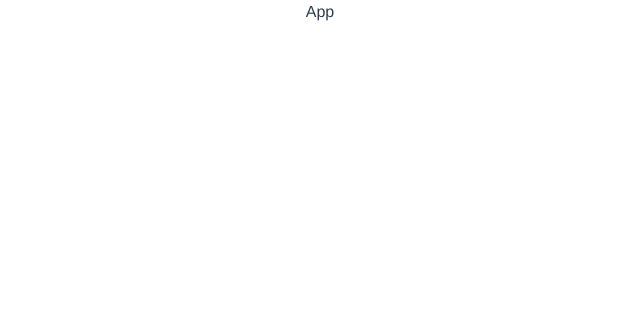
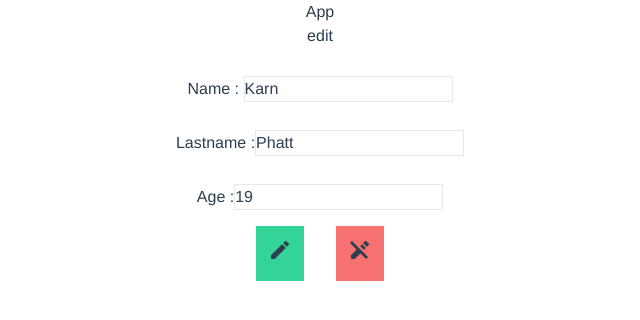
Before and after one commit to karnkm/INT203_62130500010_Groupwork_SPA, a Vue app: page /edit/1 in a window 1280 px wide. Before the commit this address had no page. Shown: the top 320 px of the page, without its empty margins (320-960 px from the left). Built offline with nearby package versions, Linux system fonts and the light colour scheme; data requests are answered from the project's data file.

Commit message:
[update] can delete data

```diff
--- a/db.json
+++ b/db.json
@@ -5,24 +5,6 @@
       "firstname": "Karn",
       "lastname": "Phatt",
       "age": "19"
-    },
-    {
-      "firstname": "hui",
-      "lastname": "ko",
-      "age": "2",
-      "id": 2
-    },
-    {
-      "firstname": "art",
-      "lastname": "zaza",
-      "age": "20",
-      "id": 3
-    },
-    {
-      "firstname": "jo",
-      "lastname": "plo",
-      "age": "8",
-      "id": 4
     }
   ]
 }
--- a/public/index.html
+++ b/public/index.html
@@ -5,6 +5,8 @@
     <meta http-equiv="X-UA-Compatible" content="IE=edge">
     <meta name="viewport" content="width=device-width,initial-scale=1.0">
     <link rel="icon" href="<%= BASE_URL %>favicon.ico">
+    <link href="https://fonts.googleapis.com/icon?family=Material+Icons"
+      rel="stylesheet">
     <title><%= htmlWebpackPlugin.options.title %></title>
   </head>
   <body>
--- /dev/null
+++ b/src/components/ChangeState.vue
@@ -0,0 +1,50 @@
+<template>
+<p>edit</p>
+  <form @submit.prevent>
+      <label>Name : <input type="text" class="border border-gray-200 mt-7" v-model="name" required></label><br>
+      <label>Lastname :<input type="text" class="border border-gray-200 mt-7" v-model="lastname" required></label><br>
+      <label>Age :<input type="number" class="border border-gray-200 mt-7" v-model="age" required></label><br>
+      <div class="flex justify-center">
+            <button class="m-4 bg-green-400 p-3" @click="editStudent"><span class="material-icons">create</span></button>
+            <button class="m-4 bg-red-400 p-3" @click="deleteStudent"><span class="material-icons">edit_off</span></button>
+      </div>
+
+      <!-- {{name}},{{lastname}},{{age}} -->
+  </form>
+</template>
+
+<script>
+export default {
+    props : ['id'],
+    data() {
+        return {
+            url: 'http://localhost:3000/students/' + this.id,
+            name:'',
+            lastname:'',
+            age:''
+        }
+    },
+    methods: {
+        async deleteStudent(){
+            const response = await fetch(this.url,{
+                method:'delete'
+            })
+            console.log(response)
+            this.$router.push('/')
+        },
+
+    },
+    async mounted() {
+        const response = await fetch(this.url);
+        const data = await response.json();
+        this.name = data.firstname
+        this.lastname = data.lastname
+        this.age = data.age
+    },
+
+}
+</script>
+
+<style>
+
+</style>
--- a/src/components/Form.vue
+++ b/src/components/Form.vue
@@ -27,6 +27,9 @@ export default {
                 }
             const response = await fetch("http://localhost:3000/students",{
                 method : "post",
+                //header เหมือนจ่าหน้าซองว่าส่งไปเป็น json
+                // body เป็นเนื้อความข้างใน
+                //JSON.stringify เปลี่ยน objเป็น json
                 headers : {"Content-Type":"application/json"},
                 body : JSON.stringify(Student)
             })
--- a/src/router/index.js
+++ b/src/router/index.js
@@ -1,6 +1,8 @@
 import { createRouter, createWebHistory } from 'vue-router'
 import Home from '../views/Home.vue'
 import Form from '../components/Form.vue'
+import ChangeState from '../components/ChangeState.vue'
+
 const routes = [
   {
     path: '/',
@@ -19,6 +21,12 @@ const routes = [
     path: '/form',
     name: 'Form',
     component: Form
+  },
+  {
+    path: '/edit/:id',
+    name: 'ChangeState',
+    component: ChangeState,
+    props: true
   }
 ]
 
--- a/src/views/Home.vue
+++ b/src/views/Home.vue
@@ -1,8 +1,12 @@
 <template>
   <div class="home">
     <h2>home</h2>
-    <div v-for="student in students" :key="student.id">
-      <p>{{student.firstname}} {{student.lastname}} {{student.age}}</p>
+    <div
+      v-for="student in students"
+      :key="student.id"
+      @click="handleClick(student.id)"
+    >
+      <p>{{ student.firstname }} {{ student.lastname }} {{ student.age }}</p>
     </div>
   </div>
 </template>
@@ -15,14 +19,19 @@ export default {
   components: {},
   data() {
     return {
-      students:[]
-    }
+      students: [],
+    };
+  },
+  methods: {
+    handleClick(studentId) {
+      console.log(studentId);
+      this.$router.push({ name: "ChangeState", params: { id: studentId } });
+    },
   },
 
   async mounted() {
-    const response = await fetch("http://localhost:3000/students")
-    this.students = await response.json()
+    const response = await fetch("http://localhost:3000/students");
+    this.students = await response.json();
   },
-
 };
 </script>
```
